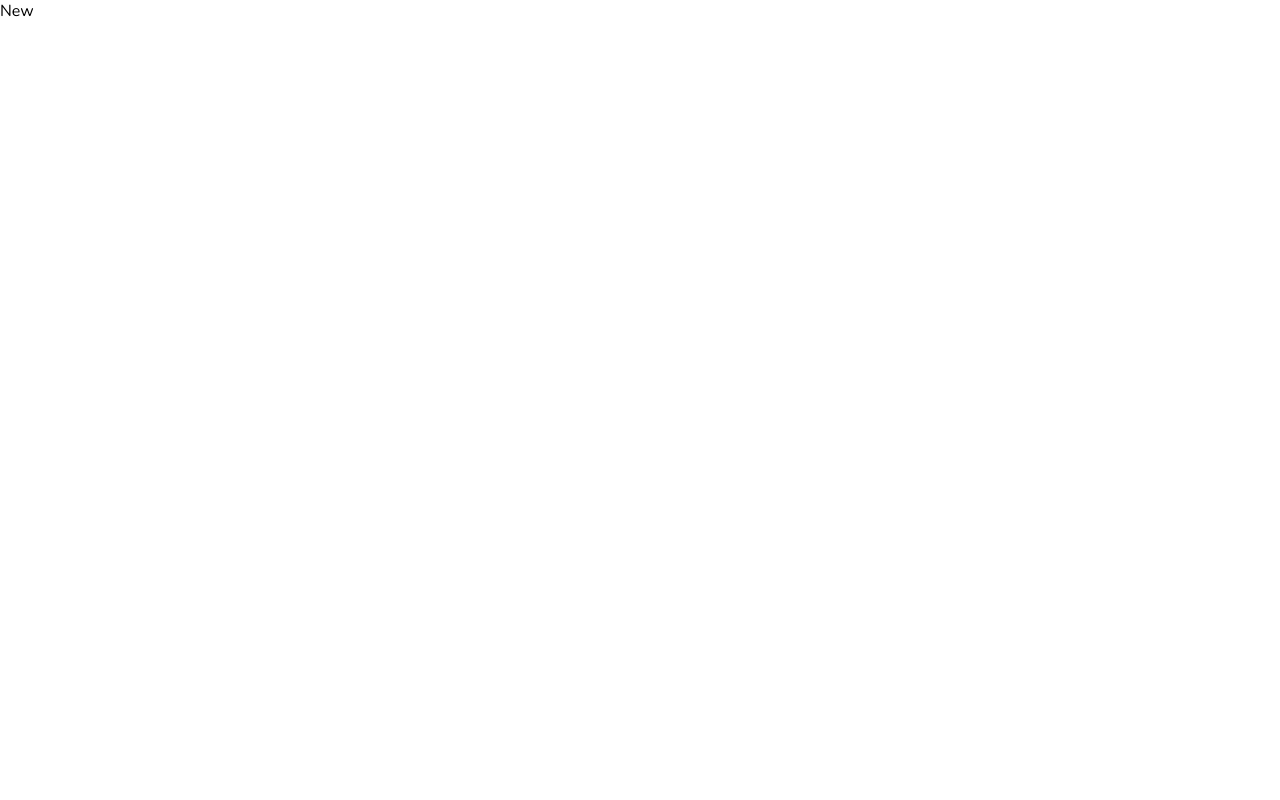
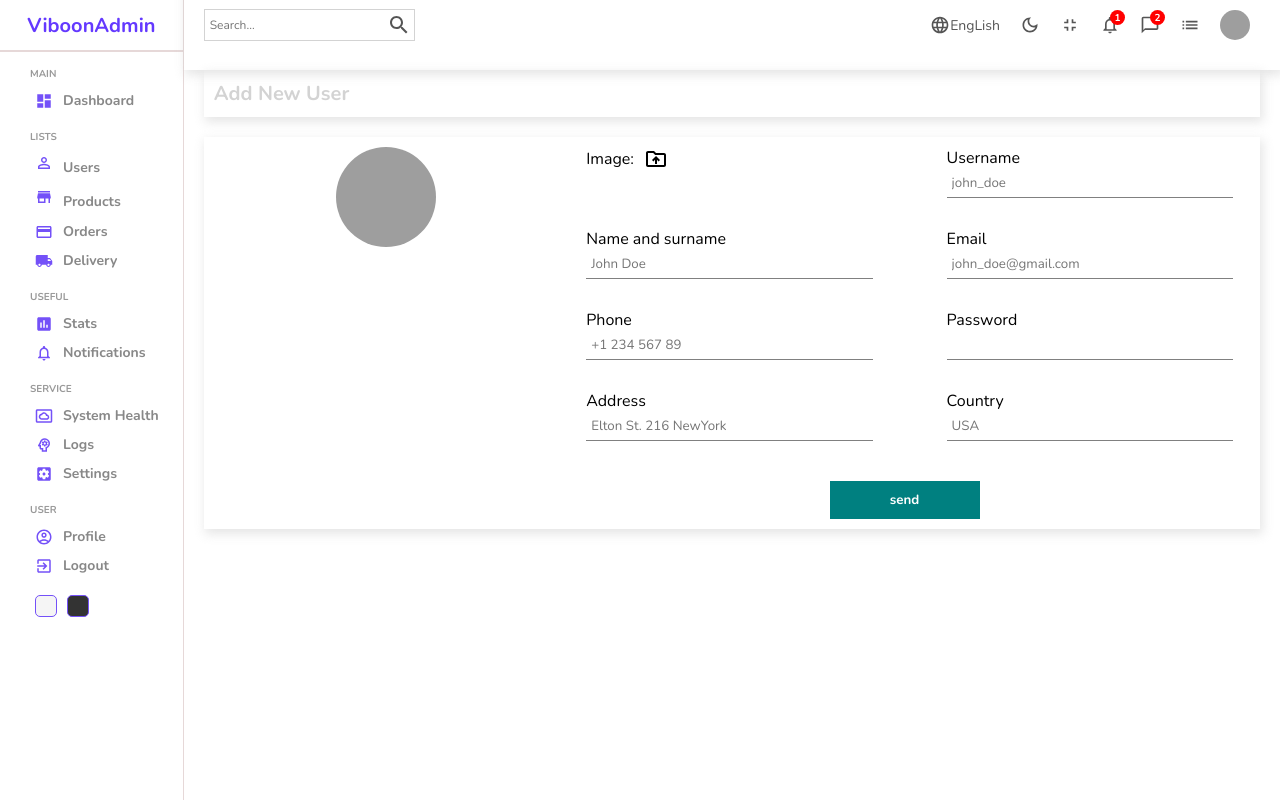
Before and after one commit to MyViboon/BookingApp, a React (Create React App) app in the folder dashboard/: page /users/new in a window 1280 px wide. Built offline with nearby package versions, Linux system fonts and the light colour scheme; grey boxes are pictures that could not be loaded.

Commit message:
add New page

```diff
--- a/dashboard/src/App.js
+++ b/dashboard/src/App.js
@@ -4,6 +4,7 @@
 import Single from "./pages/single/Single";
 import New from "./pages/new/New";
 import { BrowserRouter, Route, Routes } from "react-router-dom";
+import { productInputs, userInputs } from "./formSource";
 
 function App() {
   return (
@@ -16,12 +17,12 @@
             <Route path="users">
               <Route index element={<List/>}/>
               <Route path=":userId" element={<Single/>}/>
-              <Route path="new" element={<New/>}/>
+              <Route path="new" element={<New inputs={userInputs} title="Add New User"/>}/>
             </Route>
             <Route path="products">
               <Route index element={<List/>}/>
               <Route path=":productId" element={<Single/>}/>
-              <Route path="new" element={<New/>}/>
+              <Route path="new" element={<New inputs={productInputs} title="Add New Product"/>}/>
             </Route>
           </Route>
         </Routes>
--- a/dashboard/src/components/datatable/Datatable.jsx
+++ b/dashboard/src/components/datatable/Datatable.jsx
@@ -1,6 +1,7 @@
 import "./datatable.scss";
 import { DataGrid } from "@mui/x-data-grid";
 import { userColumns, userRows } from "../../datatablesource";
+import { Link } from "react-router-dom";
 
 const actionColumn = [
   {
@@ -10,7 +11,9 @@
     renderCell: () => {
       return (
         <div className="cellAction">
-          <div className="viewButtom">View</div>
+          <Link to="/users/test" style={{ textDecoration: "none" }}>
+            <div className="viewButtom">View</div>
+          </Link>
           <div className="deleteButton">Delete</div>
         </div>
       );
@@ -21,6 +24,12 @@
 const Datatable = () => {
   return (
     <div className="datatable">
+      <div className="datatableTitle">
+        Add New User
+        <Link to="/users/new" className="link">
+          Add New
+        </Link>
+      </div>
       <DataGrid
         rows={userRows}
         columns={userColumns.concat(actionColumn)}
--- a/dashboard/src/components/datatable/datatable.scss
+++ b/dashboard/src/components/datatable/datatable.scss
@@ -2,6 +2,27 @@
   height: 600px;
   padding: 20px;
   margin-top: 20px;
+
+  .datatableTitle{
+    width: 100%;
+    display: flex;
+    font-size: 24px;
+    margin-bottom: 10px;
+    color: gray;
+    align-items: center;
+    justify-content: space-between;
+
+    .link{
+      text-decoration: none;
+      color: green;
+      font-size: 16px;
+      font-weight: 400;
+      border: 1px solid green;
+      padding: 5px;
+      border-radius: 5px;
+      cursor: pointer;
+    }
+  }
 
   .cellWithImg {
     display: flex;
--- a/dashboard/src/components/sidebar/Sidebar.jsx
+++ b/dashboard/src/components/sidebar/Sidebar.jsx
@@ -11,68 +11,75 @@
 import SettingsSystemDaydreamOutlinedIcon from "@mui/icons-material/SettingsSystemDaydreamOutlined";
 import PsychologyOutlinedIcon from "@mui/icons-material/PsychologyOutlined";
 import AccountCircleOutlinedIcon from "@mui/icons-material/AccountCircleOutlined";
+import { Link } from "react-router-dom";
 
 const Sidebar = () => {
   return (
     <div className="sidebar">
       <div className="top">
-        <span className="logo">ViboonAdmin</span>
+        <Link to="/" style={{ textDecoration: "none" }}>
+          <span className="logo">ViboonAdmin</span>
+        </Link>
       </div>
       <hr />
       <div className="center">
         <ul>
-            <p className="title">MAIN</p>
+          <p className="title">MAIN</p>
           <li>
-            <DashboardIcon className="icon"/>
+            <DashboardIcon className="icon" />
             <span>Dashboard</span>
           </li>
           <p className="title">LISTS</p>
           <li>
-            <PersonOutlineIcon className="icon"/>
-            <span>Users</span>
+            <Link to="/users" style={{ textDecoration: "none" }}>
+              <PersonOutlineIcon className="icon" />
+              <span>Users</span>
+            </Link>
           </li>
           <li>
-            <StoreIcon className="icon"/>
-            <span>Products</span>
+            <Link to="/products" style={{ textDecoration: "none" }}>
+              <StoreIcon className="icon" />
+              <span>Products</span>
+            </Link>
           </li>
           <li>
-            <CreditCardIcon className="icon"/>
+            <CreditCardIcon className="icon" />
             <span>Orders</span>
           </li>
           <li>
-            <LocalShippingIcon className="icon"/>
+            <LocalShippingIcon className="icon" />
             <span>Delivery</span>
           </li>
           <p className="title">USEFUL</p>
 
           <li>
-            <InsertChartIcon className="icon"/>
+            <InsertChartIcon className="icon" />
             <span>Stats</span>
           </li>
           <li>
-            <NotificationsNoneIcon className="icon"/>
+            <NotificationsNoneIcon className="icon" />
             <span>Notifications</span>
           </li>
           <p className="title">SERVICE</p>
           <li>
-            <SettingsSystemDaydreamOutlinedIcon className="icon"/>
+            <SettingsSystemDaydreamOutlinedIcon className="icon" />
             <span>System Health</span>
           </li>
           <li>
-            <PsychologyOutlinedIcon className="icon"/>
+            <PsychologyOutlinedIcon className="icon" />
             <span>Logs</span>
           </li>
           <li>
-            <SettingsApplicationsIcon className="icon"/>
+            <SettingsApplicationsIcon className="icon" />
             <span>Settings</span>
           </li>
           <p className="title">USER</p>
           <li>
-            <AccountCircleOutlinedIcon className="icon"/>
+            <AccountCircleOutlinedIcon className="icon" />
             <span>Profile</span>
           </li>
           <li>
-            <ExitToAppIcon className="icon"/>
+            <ExitToAppIcon className="icon" />
             <span>Logout</span>
           </li>
         </ul>
--- /dev/null
+++ b/dashboard/src/formSource.js
@@ -0,0 +1,76 @@
+export const userInputs = [
+    {
+      id: 1,
+      label: "Username",
+      type: "text",
+      placeholder: "john_doe",
+    },
+    {
+      id: 2,
+      label: "Name and surname",
+      type: "text",
+      placeholder: "John Doe",
+    },
+    {
+      id: 3,
+      label: "Email",
+      type: "mail",
+      placeholder: "john_doe@gmail.com",
+    },
+    {
+      id: 4,
+      label: "Phone",
+      type: "text",
+      placeholder: "+1 234 567 89",
+    },
+    {
+      id: 5,
+      label: "Password",
+      type: "password",
+    },
+    {
+      id: 6,
+      label: "Address",
+      type: "text",
+      placeholder: "Elton St. 216 NewYork",
+    },
+    {
+      id: 7,
+      label: "Country",
+      type: "text",
+      placeholder: "USA",
+    },
+  ];
+
+  export const productInputs = [
+    {
+      id: 1,
+      label: "Title",
+      type: "text",
+      placeholder: "Apple Macbook Pro",
+    },
+    {
+      id: 2,
+      label: "Description",
+      type: "text",
+      placeholder: "Description",
+    },
+    {
+      id: 3,
+      label: "Category",
+      type: "text",
+      placeholder: "Computers",
+    },
+    {
+      id: 4,
+      label: "Price",
+      type: "text",
+      placeholder: "100",
+    },
+    {
+      id: 5,
+      label: "Stock",
+      type: "text",
+      placeholder: "in stock",
+    },
+  ];
--- a/dashboard/src/pages/new/New.jsx
+++ b/dashboard/src/pages/new/New.jsx
@@ -1,9 +1,61 @@
-import "./new.scss"
+import "./new.scss";
+import Sidebar from "../../components/sidebar/Sidebar";
+import Navbar from "../../components/navbar/Navbar";
+import DriveFolderUploadOutlinedIcon from "@mui/icons-material/DriveFolderUploadOutlined";
+import { useState } from "react";
 
-const New = () => {
+const New = ({ inputs, title }) => {
+  const [file, setFile] = useState("");
+
+  console.log(file);
+
   return (
-    <div>New</div>
-  )
-}
+    <div className="new">
+      <Sidebar />
+      <div className="newContainer">
+        <Navbar />
+        <div className="top">
+          <h1>{title}</h1>
+        </div>
+        <div className="bottom">
+          <div className="left">
+            <img
+              src={
+                file
+                  ? URL.createObjectURL(file)
+                  : "https://icon-library.com/images/no-image-icon/no-image-icon-0.jpg"
+              }
+              alt=""
+            />
+          </div>
+          <div className="right">
+            <form>
+              <div className="formInput">
+                <label htmlFor="file">
+                  Image: <DriveFolderUploadOutlinedIcon className="icon" />
+                </label>
+                <input
+                  type="file"
+                  id="file"
+                  onChange={(e) => setFile(e.target.files[0])}
+                  style={{ display: "none" }}
+                />
+              </div>
 
-export default New
+              {inputs.map((input) => (
+                <div className="formInput" key={input.id}>
+                  <label>{input.label}</label>
+                  <input type={input.type} placeholder={input.placeholder} />
+                </div>
+              ))}
+
+              <button>send</button>
+            </form>
+          </div>
+        </div>
+      </div>
+    </div>
+  );
+};
+
+export default New;
--- a/dashboard/src/pages/new/new.scss
+++ b/dashboard/src/pages/new/new.scss
@@ -0,0 +1,77 @@
+.new {
+  width: 100%;
+  display: flex;
+
+  .newContainer {
+    flex: 6;
+
+    .top,
+    .bottom {
+      -webkit-box-shadow: 2px 4px 10px 1px rgba(0, 0, 0, 0.47);
+      box-shadow: 2px 4px 10px 1px rgba(201, 201, 201, 0.47);
+      padding: 10px;
+      margin: 20px;
+      display: flex;
+
+      h1 {
+        font-size: 20px;
+        color: lightgray;
+      }
+
+      .left {
+        flex: 1;
+        text-align: center;
+
+        img {
+          width: 100px;
+          height: 100px;
+          border-radius: 50%;
+          object-fit: cover;
+        }
+      }
+
+      .right {
+        flex: 2;
+
+        form {
+          display: flex;
+          flex-wrap: wrap;
+          gap: 30px;
+          justify-content: space-around;
+
+          .formInput {
+            width: 40%;
+
+            label {
+              display: flex;
+              align-items: center;
+              gap: 10px;
+
+              .icon {
+                cursor: pointer;
+              }
+            }
+
+            input {
+              width: 100%;
+              padding: 5px;
+              border: none;
+              border-bottom: 1px solid gray;
+            }
+          }
+
+          button {
+            width: 150px;
+            padding: 10px;
+            border: none;
+            background-color: teal;
+            color: white;
+            font-weight: bold;
+            cursor: pointer;
+            margin-top: 10px;
+          }
+        }
+      }
+    }
+  }
+}
--- a/dashboard/src/pages/single/single.scss
+++ b/dashboard/src/pages/single/single.scss
@@ -9,6 +9,7 @@
       padding: 20px;
       display: flex;
       gap: 20px;
+      margin-top: 20px;
 
       .left {
         flex: 1;
```
